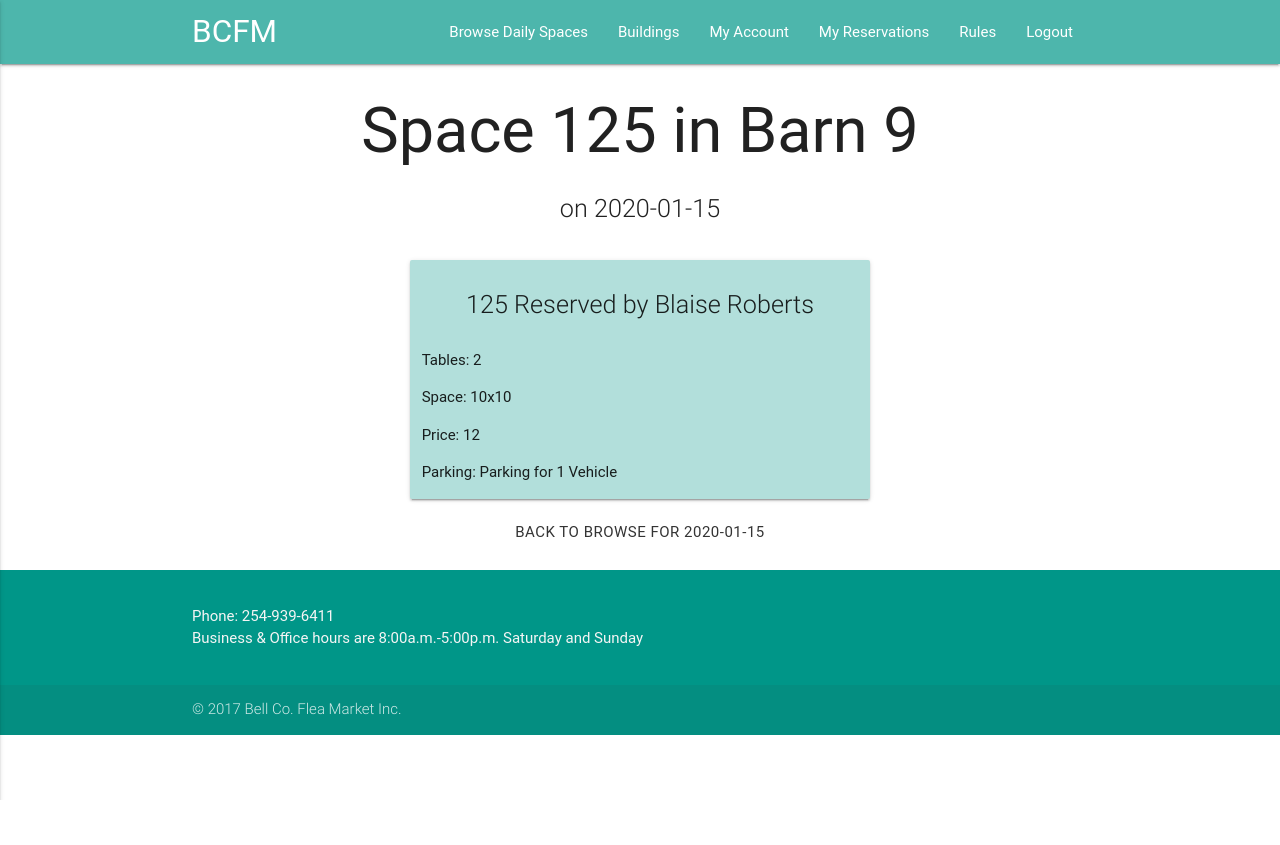
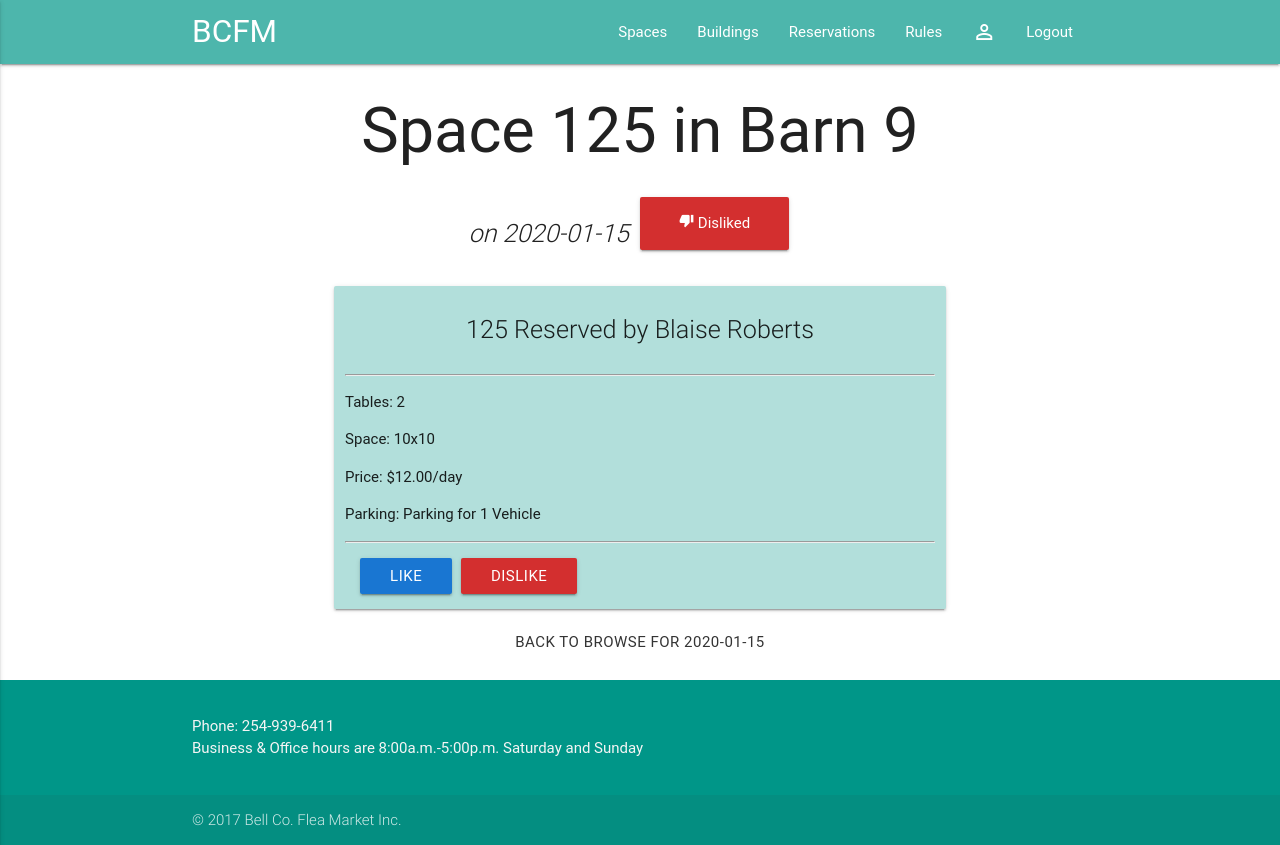
Before and after one commit to BlaiseRoberts/BCFM-Reserve, a Django app: page /space/1/2020-01-15/ in a window 1280 px wide. Before the commit the page ends 800 px from the top, so only its background shows below. Run offline with Django 3.2, Linux system fonts and the light colour scheme; a user stored in the database is signed in; data comes from the database, SQL or seed files in the repository; both versions use the stored data as it was before the commit; tables that the repository leaves empty hold one stand-in row (values such as "Sample post"); some libraries are stand-ins or nearby versions; some web fonts are replaced.

Commit message:
beginning of upcoming available spaces

```diff
--- a/bcfm_reserve/reserve/templates/building_detail.html
+++ b/bcfm_reserve/reserve/templates/building_detail.html
@@ -29,7 +29,8 @@
 		<p class="center-align flow-text">{{building.vacancy_status}}</p>
 		<p>Weekly Access:  {{building.weekly_access}}</p>
 		<p>Space:  {{building.space}}</p>
-		<p>Price:  {{building.price}}</p>
+		<p>Price:  ${{building.price}}.00/month</p>
+		<p>Deposit:  ${{building.deposit}}.00</p>
 		<p>Parking:  {{building.parking}}</p>
 	{%if on_list%}
 	{%else%}
--- a/bcfm_reserve/reserve/templates/index.html
+++ b/bcfm_reserve/reserve/templates/index.html
@@ -4,5 +4,8 @@
 <h1 class="center-align">Welcome to BCFM Reservations</h1>
 <div class="card-panel teal lighten-3">
 	<img class="materialboxed" width="200px" src="/images/test-med.jpg">
+	{%if user.is_authenticated%}
+
+	{%endif%}
 </div>
 {%endblock%}
--- a/bcfm_reserve/reserve/templates/navbar.html
+++ b/bcfm_reserve/reserve/templates/navbar.html
@@ -5,11 +5,11 @@
     <a href="#" data-activates="mobile-demo" class="button-collapse"><i class="material-icons">menu</i></a>
     <ul class="right hide-on-med-and-down">
     {%if user.is_authenticated%}
-      <li><a href="{% url 'reserve:browse' %}">Browse Daily Spaces</a></li>
+      <li><a href="{% url 'reserve:browse' %}">Spaces</a></li>
       <li><a href="{% url 'reserve:buildings' %}">Buildings</a></li>
-      <li><a href="{% url 'reserve:my_account' request.user.id %}">My Account</a></li>
-      <li><a href="{% url 'reserve:reservation' request.user.id %}">My Reservations</a></li>
+      <li><a href="{% url 'reserve:reservation' request.user.id %}">Reservations</a></li>
       <li><a href="{% url 'reserve:rules' %}">Rules</a></li>
+      <li><a href="{% url 'reserve:my_account' request.user.id %}"><i class="medium material-icons">perm_identity</i></a></li>
       <li><a href="{% url 'reserve:logout' %}">Logout</a></li>
     {%else%}
       <li><a href="{% url 'reserve:login'  %}">Login</a></li>
--- a/bcfm_reserve/reserve/templates/space_detail.html
+++ b/bcfm_reserve/reserve/templates/space_detail.html
@@ -21,19 +21,45 @@
   </div>
 
 <h1 class="center-align">Space {{space.title}} in {{space.space_type}}</h1>
-<p class="flow-text center-align">on {{date}}</p>
+
+<div class="row" style="margin:0;">
+	<div class="col s6">
+		<p class="flow-text right-align"><i>on {{date}}</i></p>
+	</div>
+	{%if user_liked%}
+	<div class="card-panel col s2 blue darken-2" style="margin-bottom:0;">
+		<p class="center-align white-text"><i class="tiny material-icons">thumb_up</i> Liked</p>
+	</div>
+	{%endif%}
+	{%if user_disliked%}
+	<div class="card-panel col s2 red darken-2" style="margin-bottom:0;">
+		<p class="center-align white-text"><i class="tiny material-icons">thumb_down</i> Disliked</p>
+	</div>
+	{%endif%}
+</div>
+
 <div class="row">
-	<div class="card-panel teal lighten-4 col s6 offset-s3">
+	<div class="card-panel teal lighten-4 col s8 offset-s2">
 		<p class="center-align flow-text">{{space.status}}</p>
+		<hr>
 		<p>Tables:  {{space.tables}}</p>
 		<p>Space:  {{space.space}}</p>
-		<p>Price:  {{space.price}}</p>
+		<p>Price:  ${{space.price}}.00/day</p>
 		<p>Parking:  {{space.parking}}</p>
-	{%if space.status == "Open"%}
-		  <div class="right-align">
-		  <a style="margin:1rem;" class="modal-trigger waves-effect waves-light btn btn-flat" href="#reservationModal">Reserve</a>
+		<hr>
+		  <div class="right-align" style="margin:1rem;">
+			{%if space.status == "Open"%}
+		  		<a class="modal-trigger waves-effect waves-light btn teal darken-2" style="margin:1rem;" href="#reservationModal">Reserve</a>
+		  	{%endif%}
+		  	<form method="POST" action= "">
+                {% csrf_token %}
+                <div class="left-align">
+                    <input class="btn blue darken-2" name="like_dislike_button" type="submit" value="Like" style="margin-right:5px">
+                    <input class="btn red darken-2" name="like_dislike_button" type="submit" value="Dislike">
+                </div>
+            </form>
 		  </div>
-	{%endif%}
+
 	</div>
 	<div class="center-align">
 		<a class="btn btn-flat waves-effect waves-teal" href="{% url 'reserve:browse' date %}">Back to Browse for {{date}}</a>
--- a/bcfm_reserve/reserve/views.py
+++ b/bcfm_reserve/reserve/views.py
@@ -12,9 +12,29 @@ ReservationType, VacancyStatus, Parking, Profile
 import datetime
 
 def index(request):
+	try:
+		liked_spaces = request.user.likes.all()
+		print(liked_spaces)
+	except:
+		liked_spaces = []
+		print("Anon User")
+
+	recommended_spaces = []
+	date_today = datetime.date.today()
+	date_ordinal = date_today.isoweekday()
+	days_ahead = 6 - date_ordinal
+	if days_ahead == -1:
+		days_ahead += 7
+	next_date = date_today+datetime.timedelta(days=days_ahead)
+
+	for space in liked_spaces:
+		print(space.reservations.filter(date=str(next_date),reservation_type__in=[1,3,4]).count())
+		if space.reservations.filter(date=str(next_date),reservation_type__in=[1,3,4]).count() == 0:
+			recommended_spaces.append(space)
 	template_name = 'index.html'
 
-	return render(request, template_name, {})
+	return render(request, template_name, {'recommended_spaces':recommended_spaces,
+		'next_date':next_date})
 
 def rules(request):
 	template_name = 'rules.html'
@@ -114,6 +134,21 @@ def browse(request, date=None):
 def space_details(request, space_id, date):
 	if request.method == 'POST':
 		space = Space.objects.get(pk=space_id)
+
+		like_dislike_button = request.POST.get("like_dislike_button", "")
+
+		if like_dislike_button == "Like":
+			space.dislikes.clear()
+			space.likes.add(request.user)
+			return HttpResponseRedirect(reverse('reserve:space',
+	                args=[space.id, date]))
+
+		if like_dislike_button == "Dislike":
+			space.likes.clear()
+			space.dislikes.add(request.user)
+			return HttpResponseRedirect(reverse('reserve:space',
+	                args=[space.id, date]))
+
 		reservation_type = ReservationType.objects.get(pk=1)
 		total_reservations = Reservation.objects.filter(customer=request.user, date=date).count()
 		if total_reservations < 6:
```
Also changed, not shown: bcfm_reserve/db.sqlite3, bcfm_reserve/reserve/fixtures/initial_data.json.
